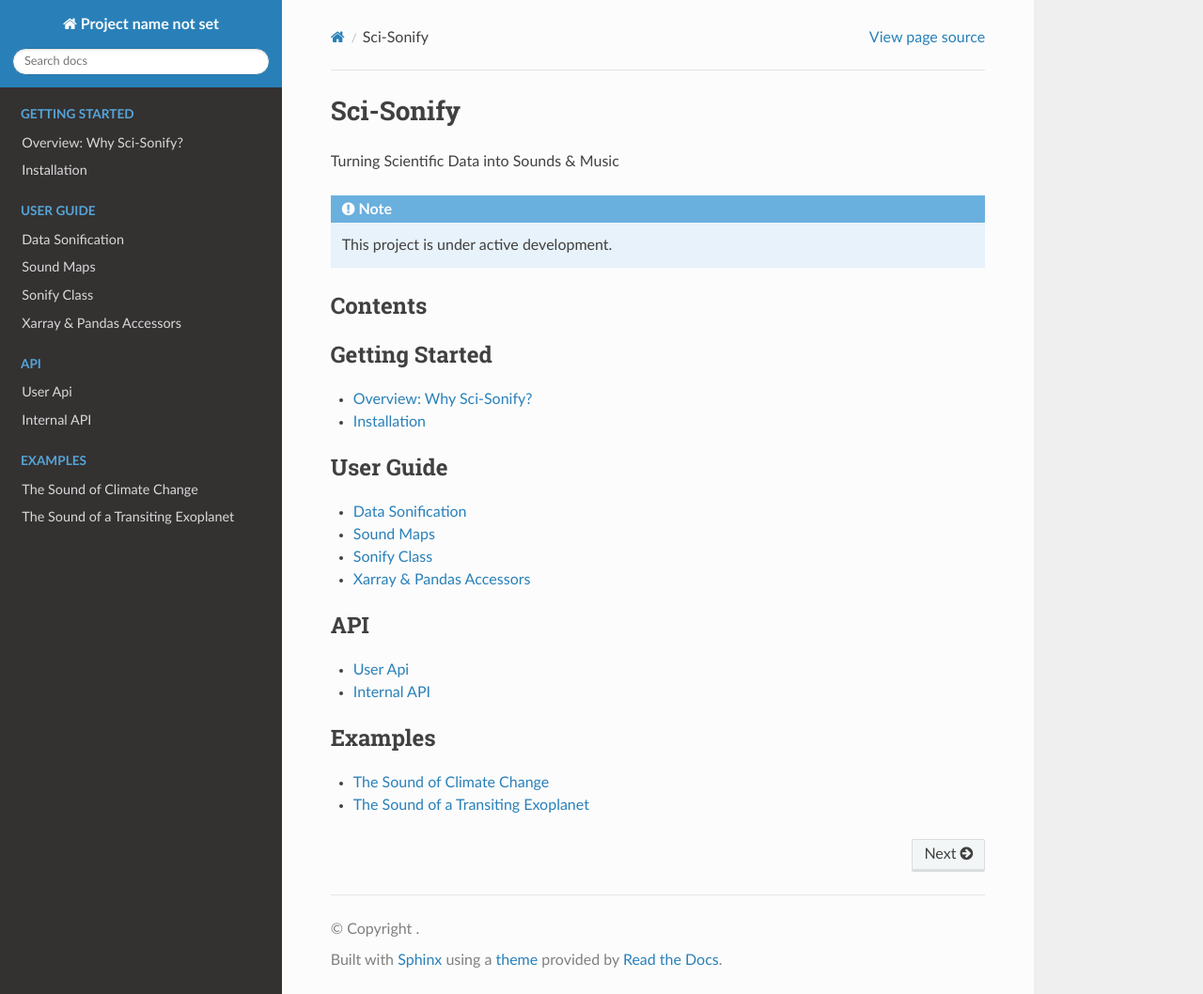
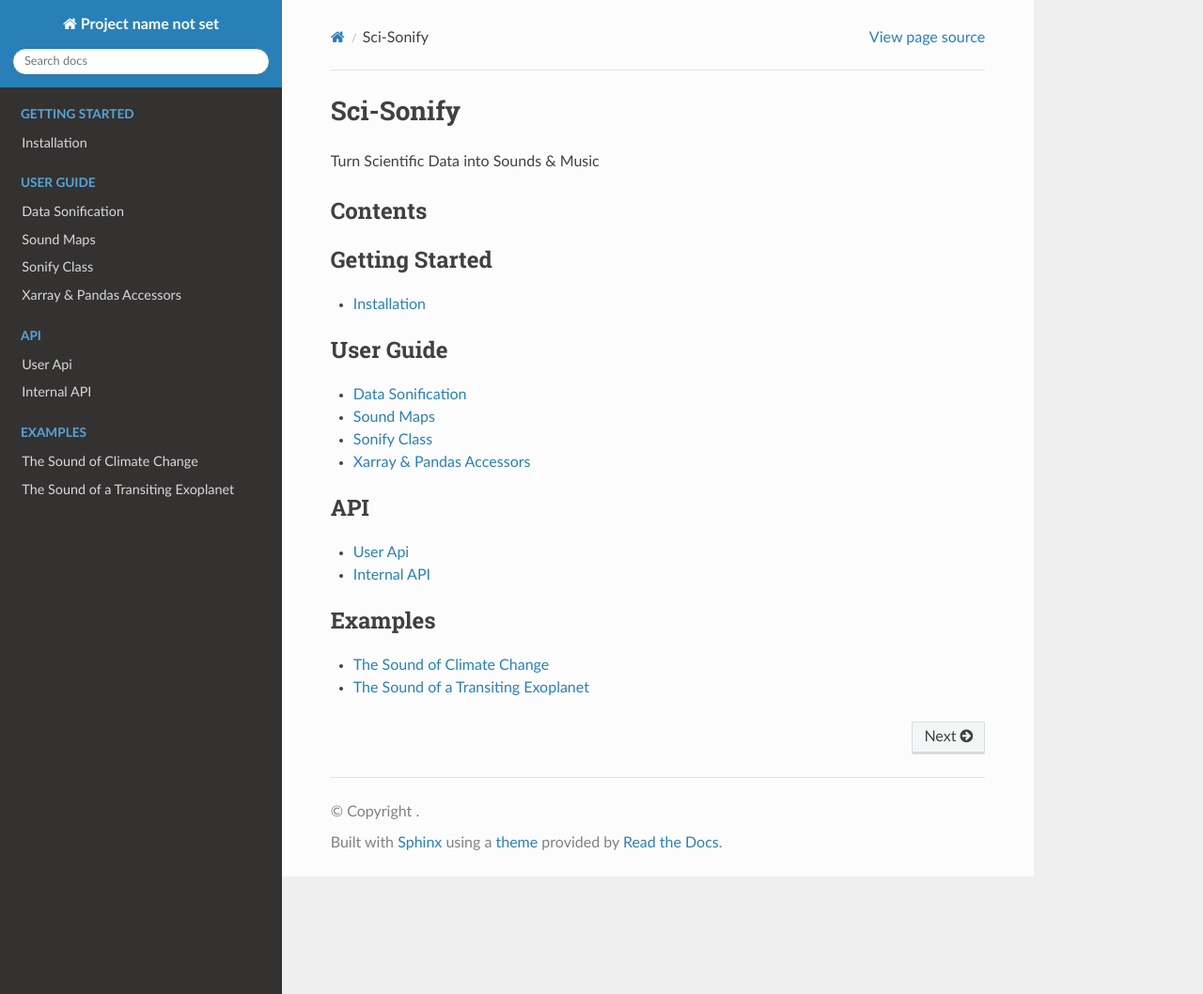
Before and after one commit to philipc2/sci-sonify, a Sphinx documentation site: the page built from docs/source/index.rst, in a window 1280 px wide and 1058 px high. Shown: the whole window at 94% size. Built offline with Sphinx 7.4.7 and the Read the Docs theme 2.0.0, drawn with Linux system fonts in a browser that asks for light colours.

Commit message:
work on docs

```diff
--- a/docs/source/index.rst
+++ b/docs/source/index.rst
@@ -1,11 +1,7 @@
 Sci-Sonify
 ==========
 
-Turning Scientific Data into Sounds & Music
-
-.. note::
-
-   This project is under active development.
+Turn Scientific Data into Sounds & Music
 
 Contents
 --------
@@ -15,8 +11,6 @@ Contents
    :maxdepth: 1
    :caption: Getting Started
 
-
-   overview.rst
    install.rst
 
 .. toctree::
--- a/docs/source/install.rst
+++ b/docs/source/install.rst
@@ -1,6 +1,7 @@
 Installation
 ============
 
-.. note::
+Sci-Sonify can be installed using ``pip``
 
-   Todo
+..  code-block:: <Python>
+    pip install scisonify
```
